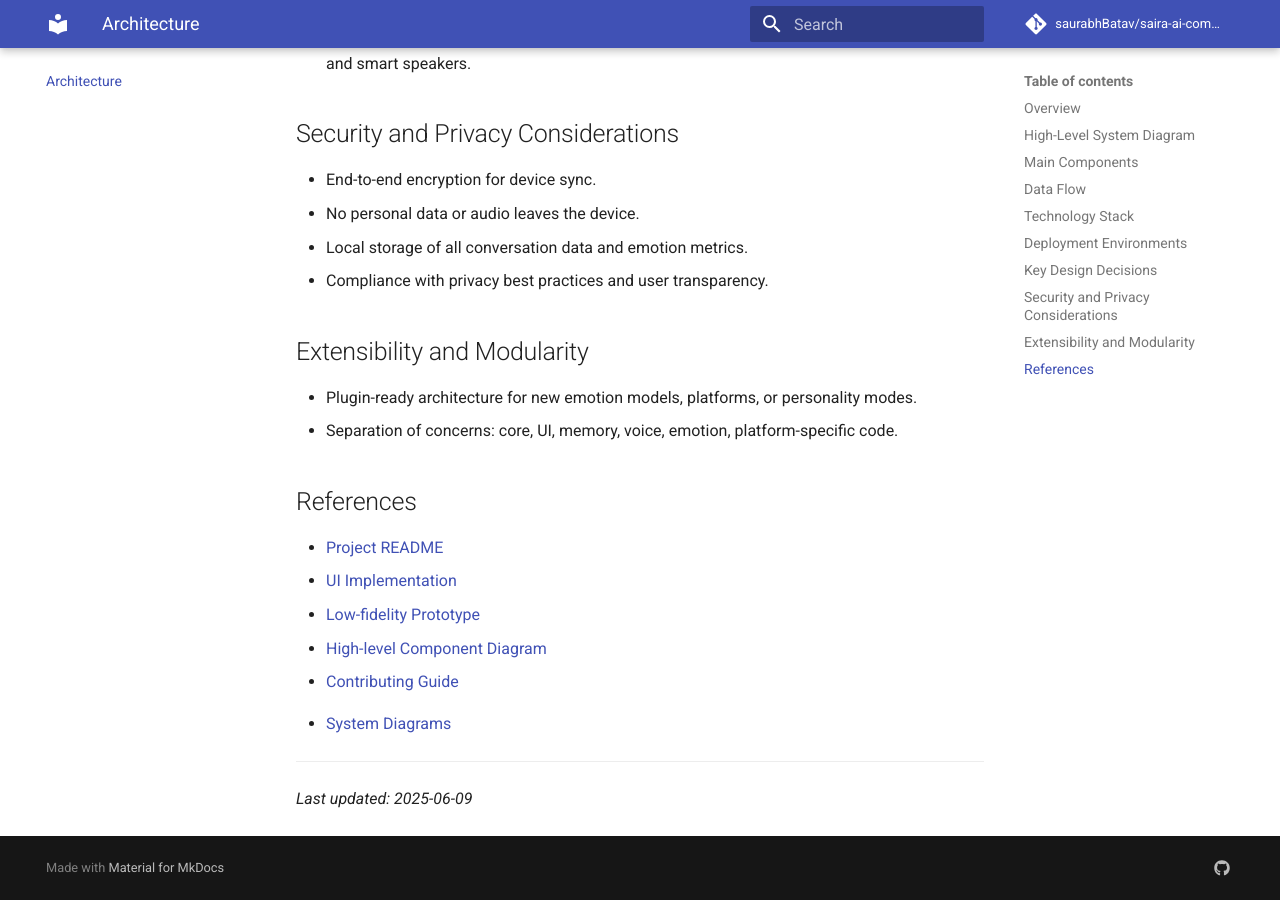
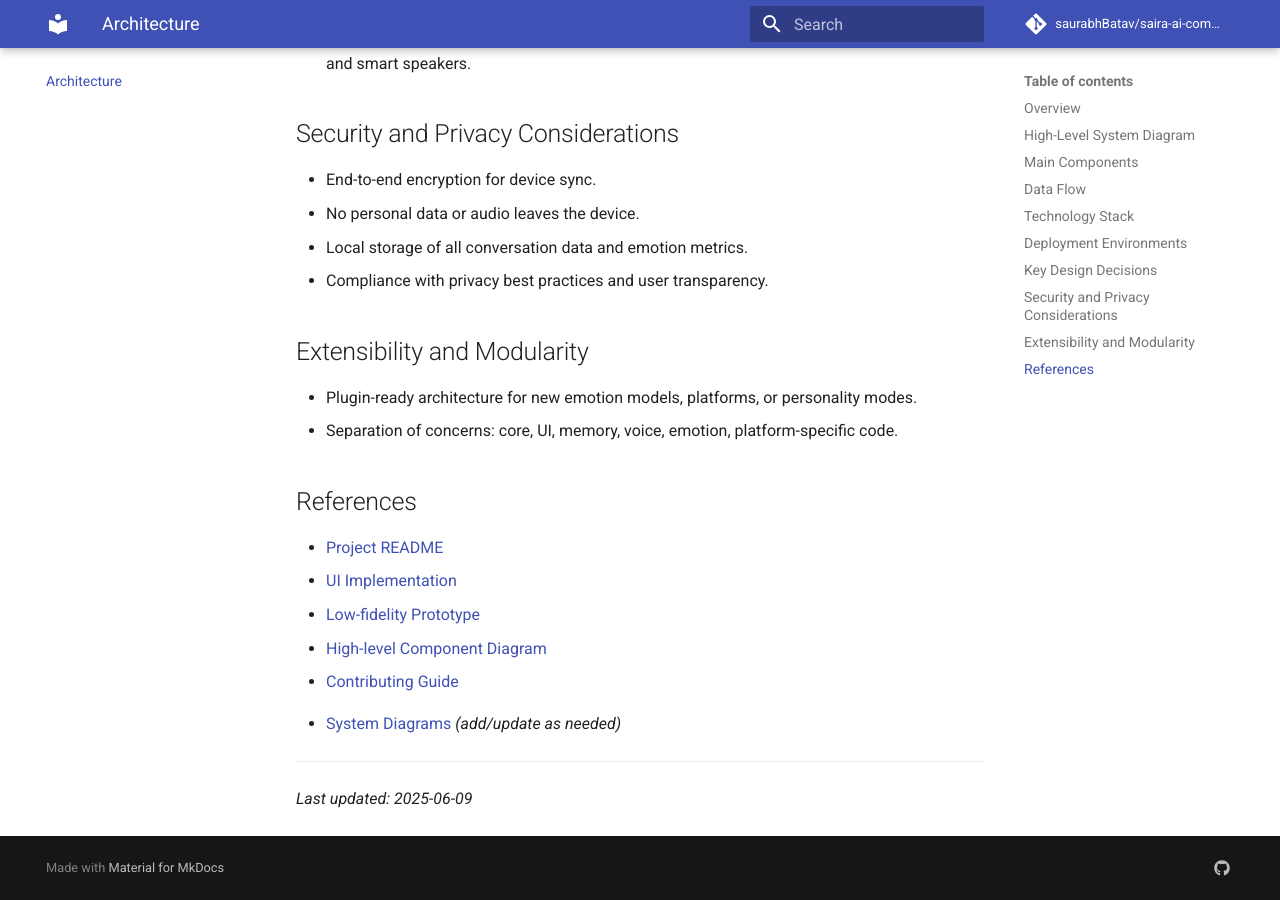
Before and after one commit to saurabhBatav/saira-ai-companion, an MkDocs documentation site: the page built from docs/architecture.md, in a window 1280 px wide and 900 px high, scrolled down 2483 px. Built offline with MkDocs 1.6.1 and Material for MkDocs 9.7.7, drawn with Linux system fonts in a browser that asks for light colours; comment, search, counter and statistics services are not loaded.

Commit message:
Update architecture.md

```diff
--- a/docs/architecture.md
+++ b/docs/architecture.md
@@ -88,13 +88,13 @@
 
 ## References
 
-- [Project README](../README.md)
+- [Project README](README.md)
 - [UI Implementation](ui_implemenation.md)
 - [Low-fidelity Prototype](Low-fidelity Prototype.pdf)
 - [High-level Component Diagram](highlevel_component_diagram.svg)
 - [Contributing Guide](contribution.md)
 <!-- - [Privacy Policy](../PRIVACY.md) -->
-- [System Diagrams](highlevel_component_diagram.png)
+- [System Diagrams](highlevel_component_diagram.png) _(add/update as needed)_
 
 ---
 
```
